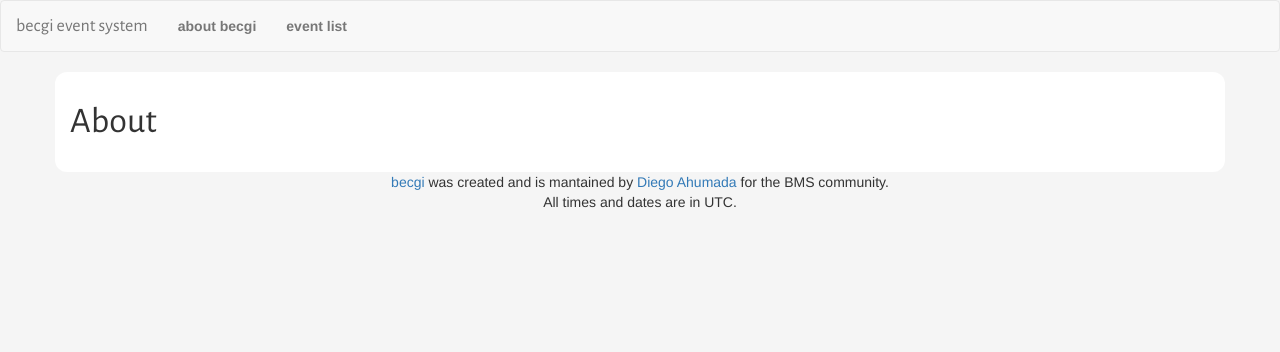
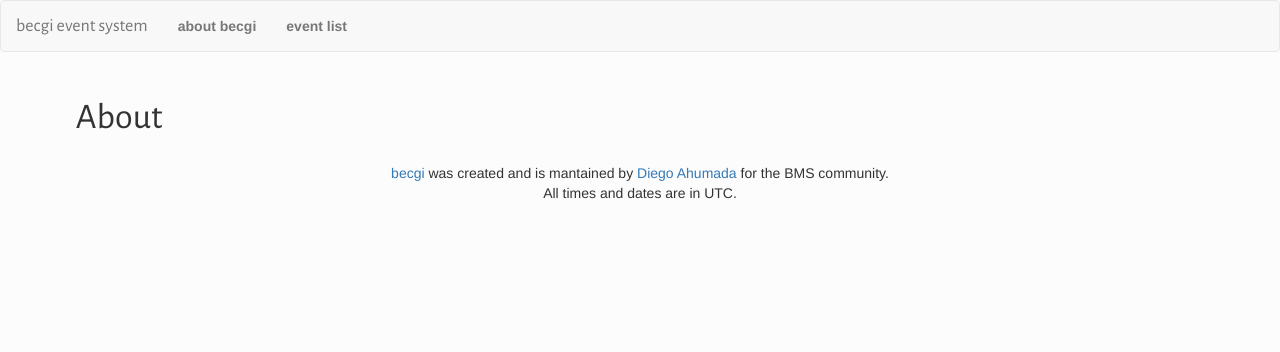
Before and after one commit to zardoru/becgi, a Flask app: page / in a window 1280 px wide. Shown: the top 352 px of the page. Run offline with Flask 2, Linux system fonts and the light colour scheme; some libraries are stand-ins or nearby versions.

Commit message:
More css/template changes.

```diff
--- a/static/becss.css
+++ b/static/becss.css
@@ -45,12 +45,15 @@
 }
 
 body {
-    background-color: rgb(245,245,245);
+    background-color: rgb(252,252,252);
+}
+
+.banner {
 }
 
 .content {
-    background-color: white;
     border-radius: 12px;
+    padding: 0.5%;
 }
 
 .footer-wrapper {
--- a/templates/template.html
+++ b/templates/template.html
@@ -47,10 +47,13 @@
         </ul>
     </div>
 </nav>
-<div class="container container-fluid content">
-    <p class="content">
+
+<div class="container container-fluid">
+    {% block precontent %} {% endblock %}
+    {% block banner %} {% endblock %}
+    <div class="content">
         {% block content %} {% endblock %}
-    </p>
+    </div>
 </div>
 {% include 'footer.html' %}
 </body>
```
Also changed, not shown: templates/event_template.html (+23 -6 lines).
